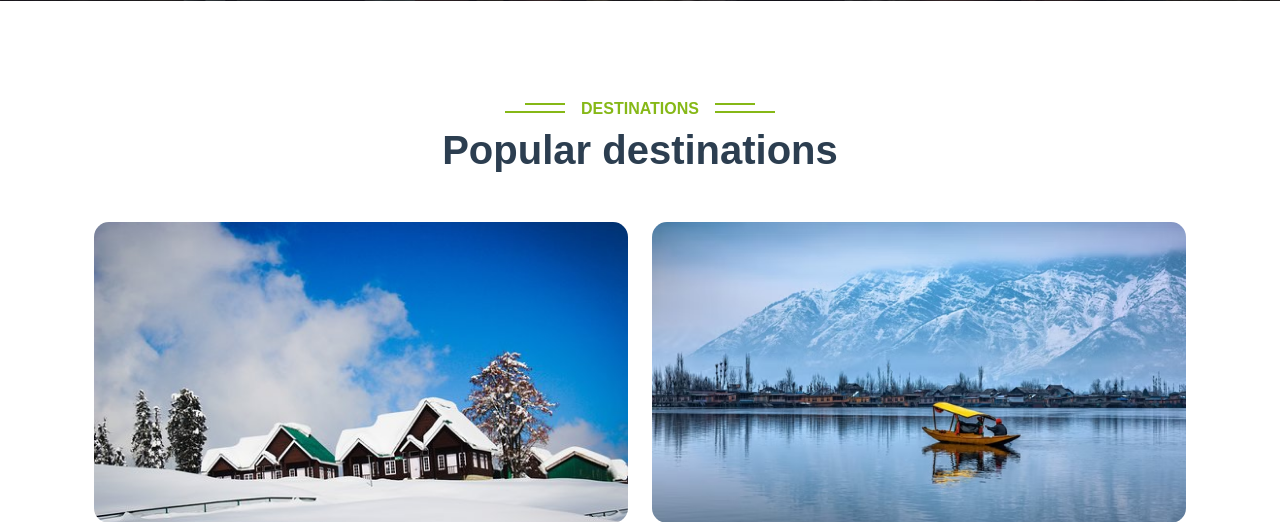
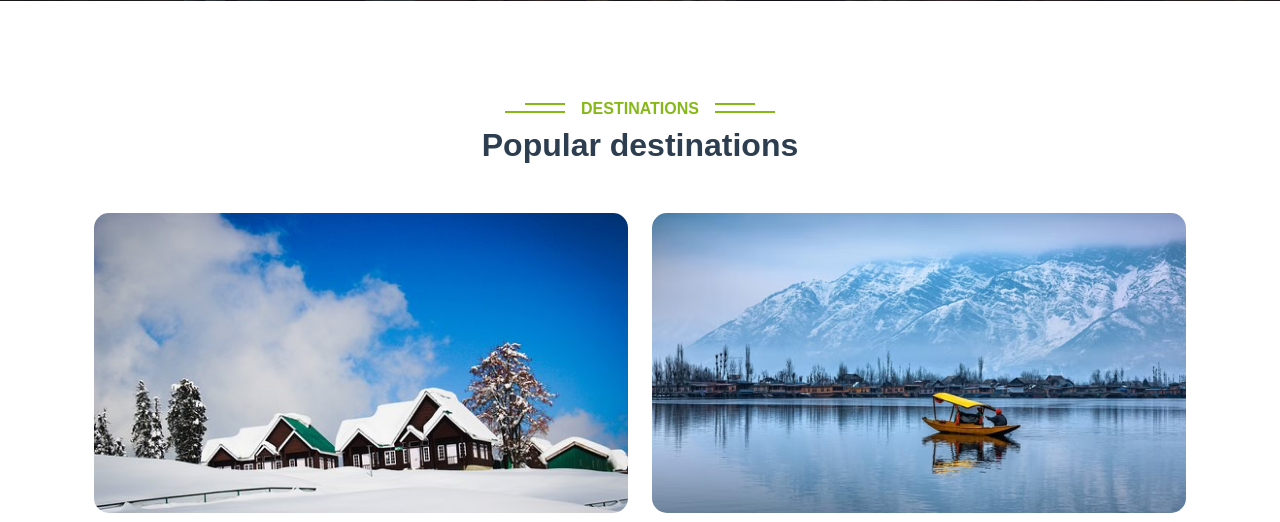
Before and after one commit to Mohtashim-99/jammukashmirtourpackage, a PHP site: page /destination.php in a window 1280 px wide. Shown: the part 652-1174 px from the top of the page. Run offline with PHP 8.4, Linux system fonts and the light colour scheme; some web fonts are replaced.

Commit message:
Fixed heading

```diff
--- a/destination.php
+++ b/destination.php
@@ -82,7 +82,7 @@
         <div class="container">
             <div class="text-center ">
                 <h6 class="section-title bg-white text-center text-primary px-3">Destinations</h6>
-                <h1 class="mb-5">Popular destinations</h1>
+                <h2 class="mb-5">Popular destinations</h2>
             </div>
             <div class="row g-4">
                 <div class="col-md-6">
```
